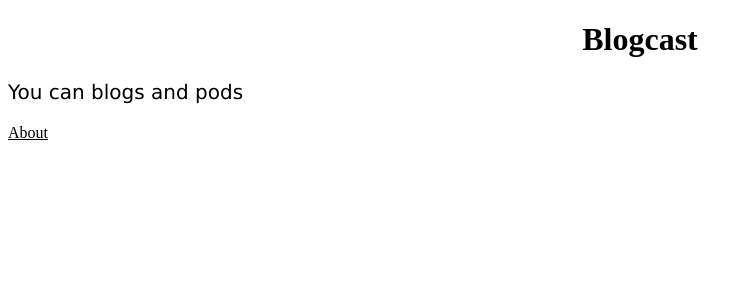
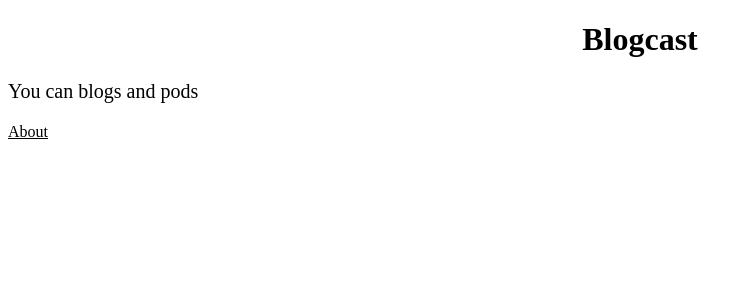
Before and after one commit to PuddlePY/Vortex, a Flask app: page / in a window 1280 px wide. Shown: the top 300 px of the page, without its empty margins (0-753 px from the left). Run offline with Flask 2, Linux system fonts and the light colour scheme.

Commit message:
Update home.html

```diff
--- a/templates/home.html
+++ b/templates/home.html
@@ -12,7 +12,7 @@ h1 {
 }
 
 p {
-  font-family: verdana;
+  font-family: ZenDots;
   font-size: 20px;
 }
 </style>
```
